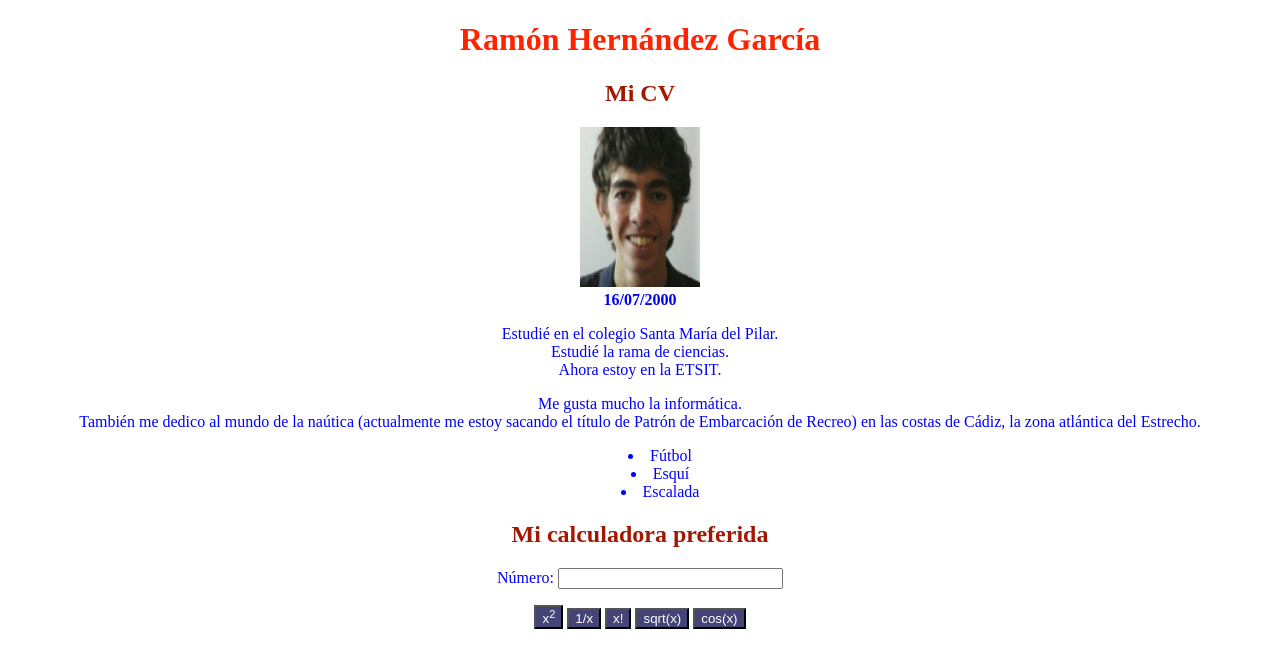
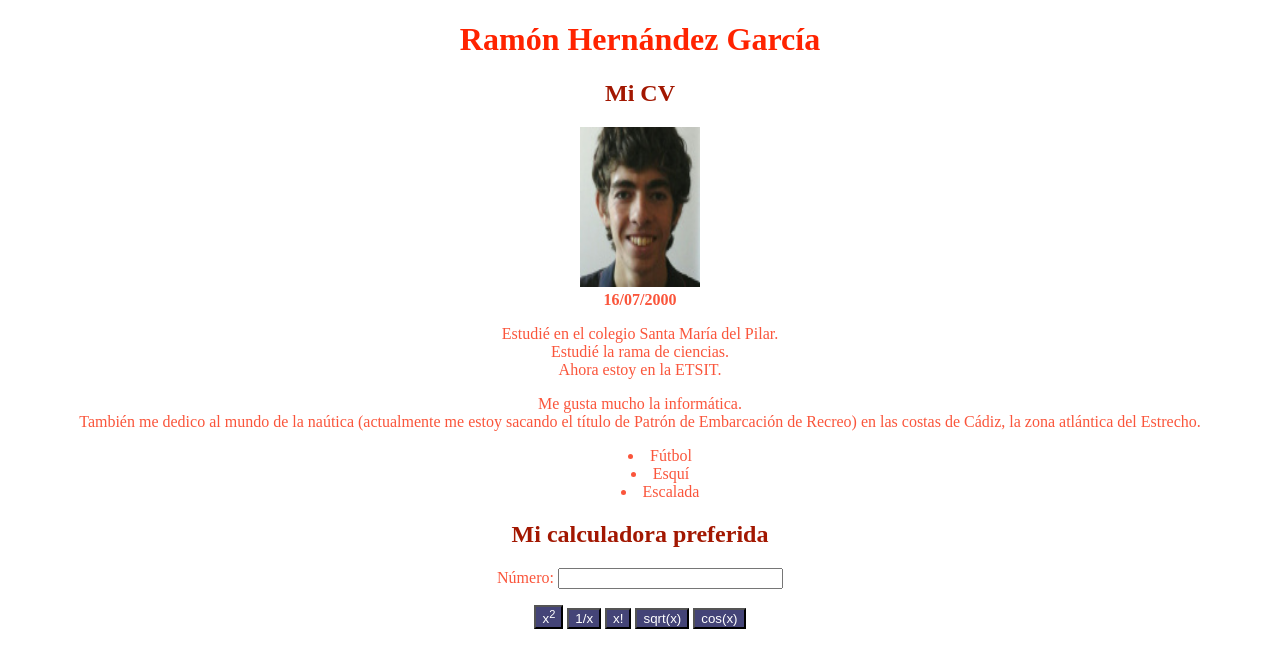
Before and after one commit to rmnhg/Practicas_FTEL, a PHP site: page /G15-Hernandez-Garcia-L5.html in a window 1280 px wide. Shown: the top 668 px of the page. Run offline with PHP 8.4, Linux system fonts and the light colour scheme.

Commit message:
07/11/18 2

```diff
--- a/lab5/RHG.css
+++ b/lab5/RHG.css
@@ -1,4 +1,4 @@
-body {text-align:center; color:blue; }
+body {text-align:center; color:#fa553b ; }
 h1 {color: #ff2300 ;}
 h2 {color:#a21701;}
 ul {list-style-position:inside; } /*Esto lo hago porque por alguna razón los puntos de la lista se quedan a la izquierda */
```
Also changed, not shown: lab5/Captura.png (deleted), lab5/G15-Hernandez-Garcia-L5.png (added), 1 other file.
